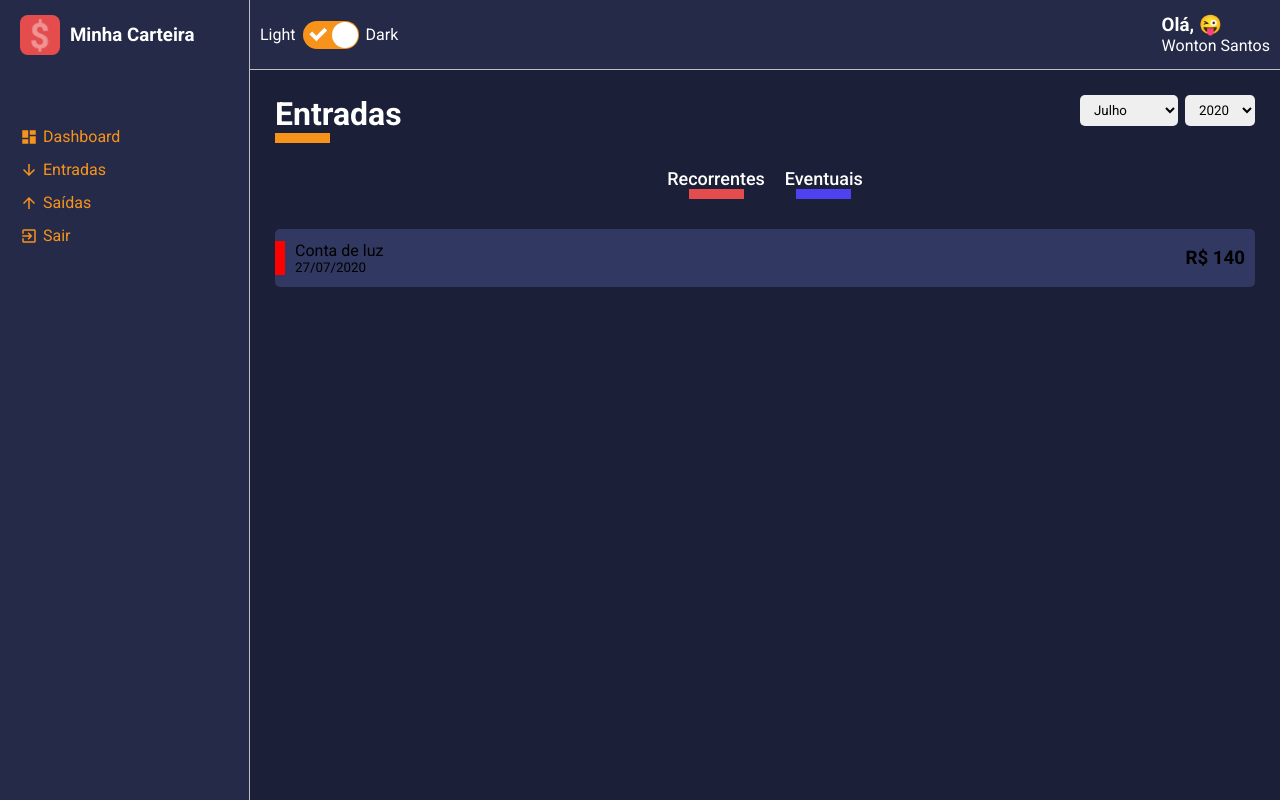
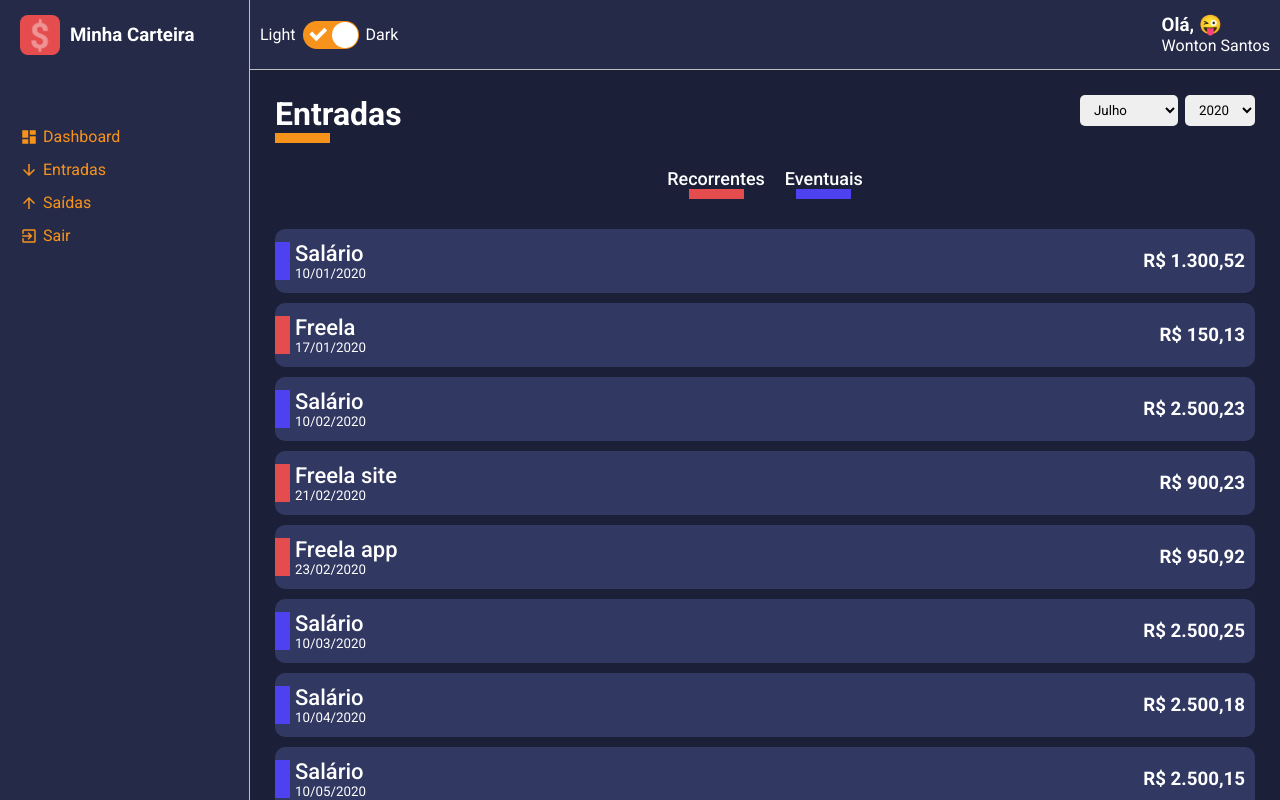
Before and after one commit to uiltonjose/minha-carteira, a React (Create React App) app: page /list/entry-balance in a window 1280 px wide. Built offline with nearby package versions, Linux system fonts and the light colour scheme.

Commit message:
- Using data from JSON file - Formating currency and date

```diff
--- a/src/components/HistoryFinanceCard/styles.ts
+++ b/src/components/HistoryFinanceCard/styles.ts
@@ -8,7 +8,7 @@ export const Container = styled.li`
   background-color: ${(props) => props.theme.colors.tertiary};
 
   list-style: none;
-  border-radius: 5px;
+  border-radius: 10px;
 
   margin: 10px 0;
   padding: 12px 10px;
@@ -16,6 +16,7 @@ export const Container = styled.li`
   display: flex;
   justify-content: space-between;
   align-items: center;
+  color: ${(props) => props.theme.colors.white};
 
   cursor: pointer;
   transition: all 0.3s;
@@ -33,12 +34,17 @@ export const Container = styled.li`
     justify-content: space-between;
     padding-left: 10px;
   }
+
+  > div span {
+    font-size: 22px;
+    font-weight: 500;
+  }
 `;
 
 export const Tag = styled.div<ITagProps>`
   position: absolute;
   left: 0;
-  width: 10px;
+  width: 15px;
   height: 60%;
   background-color: ${(props) => props.color};
 `;
--- a/src/pages/List/index.tsx
+++ b/src/pages/List/index.tsx
@@ -1,9 +1,14 @@
-import React, { useMemo } from "react";
+import React, { useMemo, useState, useEffect } from "react";
 import ContentHeader from "../../components/ContentHeader";
 import HistoryFinanceCard from "../../components/HistoryFinanceCard";
 import SelectInput from "../../components/SelectInput";
 
+import gains from "../../repositories/gains";
+import expenses from "../../repositories/expenses";
+
 import { Container, Content, Filters } from "./styles";
+import formatCurrency from "../../utils/formatCurrency";
+import formatDate from "../../utils/formatDate";
 
 interface IRouteParams {
   match: {
@@ -13,12 +18,28 @@ interface IRouteParams {
   };
 }
 
+interface IData {
+  id: string;
+  title: string;
+  amountFormatted: string;
+  type: string;
+  frequency: string;
+  dateFormatted: string;
+  tagColor: string;
+}
+
 const List: React.FC<IRouteParams> = ({ match }) => {
+  const [data, setData] = useState<IData[]>([]);
+
   const { type } = match.params;
   const contentData = useMemo(() => {
     return type === "entry-balance"
       ? { title: "Entradas", lineColor: "#F7931B" }
       : { title: "Saídas", lineColor: "#E44C4E" };
+  }, [type]);
+
+  const listData = useMemo(() => {
+    return type === "entry-balance" ? gains : expenses;
   }, [type]);
 
   const months = [
@@ -33,9 +54,27 @@ const List: React.FC<IRouteParams> = ({ match }) => {
     { value: 2018, label: 2018 },
   ];
 
+  useEffect(() => {
+    const response = listData.map((item) => {
+      return {
+        id: String(Math.random() * data.length),
+        title: item.description,
+        amountFormatted: formatCurrency(Number(item.amount)),
+        type: item.type,
+        frequency: item.frequency,
+        dateFormatted: formatDate(item.date),
+        tagColor: item.frequency === "recorrente" ? "#4E41F0" : "#E44C4E",
+      };
+    });
+    setData(response);
+  }, []);
+
   return (
     <Container>
-      <ContentHeader title={contentData.title} lineColor={contentData.lineColor}>
+      <ContentHeader
+        title={contentData.title}
+        lineColor={contentData.lineColor}
+      >
         <SelectInput options={months} />
         <SelectInput options={years} />
       </ContentHeader>
@@ -50,12 +89,17 @@ const List: React.FC<IRouteParams> = ({ match }) => {
       </Filters>
 
       <Content>
-        <HistoryFinanceCard
-          title="Conta de luz"
-          subtitle="27/07/2020"
-          amount="R$ 140"
-          tagColor="red"
-        />
+        {data.map((item) => {
+          return (
+            <HistoryFinanceCard
+              key={item.id}
+              title={item.title}
+              subtitle={item.dateFormatted}
+              amount={item.amountFormatted}
+              tagColor={item.tagColor}
+            />
+          );
+        })}
       </Content>
     </Container>
   );
--- /dev/null
+++ b/src/repositories/expenses.ts
@@ -0,0 +1,51 @@
+export default [
+  {"description":"Energia elétrica",      "amount":"150.55","type":"saída","frequency":"recorrente","date":"2020-01-10"},
+  {"description":"Água",                  "amount":"75.55", "type":"saída","frequency":"recorrente","date":"2020-01-15"},
+  {"description": "Telefone",             "amount":"99.99", "type":"saída","frequency":"recorrente","date":"2020-01-23"},
+  {"description":"Plano de Saúde",        "amount":"300.00","type":"saída","frequency":"recorrente","date":"2020-01-23"},
+  {"description":"Compras do mês",        "amount":"625.78","type":"saída","frequency":"recorrente","date":"2020-01-23"},
+  {"description":"Lanche",                "amount":"45.70", "type":"saída","frequency":"eventual",  "date":"2020-01-23"},
+  {"description":"Blusa",                 "amount":"95.70", "type":"saída","frequency":"eventual",  "date":"2020-01-23"},
+  {"description":"Energia elétrica",      "amount":"125.55","type":"saída","frequency":"recorrente","date":"2020-02-10"},
+  {"description":"Água",                  "amount":"90.15", "type":"saída","frequency":"recorrente","date":"2020-02-15"},
+  {"description":"Telefone",              "amount":"99.99", "type":"saída","frequency":"recorrente","date":"2020-02-23"},
+  {"description":"Plano de Saúde",        "amount":"300.00","type":"saída","frequency":"recorrente","date":"2020-02-23"},
+  {"description":"Compras do mês",        "amount":"540.00","type":"saída","frequency":"recorrente","date":"2020-02-25"},
+  {"description":"Parcela do Celular 1/5","amount":"150.99","type":"saída","frequency":"eventual",  "date":"2020-02-26"},
+  {"description":"Cinema",                "amount":"45.00", "type":"saída","frequency":"eventual",  "date":"2020-02-23"},
+  {"description":"Energia elétrica",      "amount":"97.00", "type":"saída","frequency":"recorrente","date":"2020-03-10"},
+  {"description":"Água",                  "amount":"100.10","type":"saída","frequency":"recorrente","date":"2020-03-15"},
+  {"description":"Telefone",              "amount":"99.99", "type":"saída","frequency":"recorrente","date":"2020-03-23"},
+  {"description":"Plano de Saúde",        "amount":"300.00","type":"saída","frequency":"recorrente","date":"2020-03-23"},
+  {"description":"Compras do mês",        "amount":"800.50","type":"saída","frequency":"recorrente","date":"2020-03-17"},
+  {"description":"Parcela do Celular 2/5","amount":"150.99","type":"saída","frequency":"eventual",  "date":"2020-03-18"},
+  {"description":"Troca de Oléo do carro","amount":"90.00", "type":"saída","frequency":"eventual",  "date":"2020-03-23"},
+  {"description":"Energia elétrica",      "amount":"75.99", "type":"saída","frequency":"recorrente","date":"2020-04-10"},
+  {"description":"Água",                  "amount":"80.33", "type":"saída","frequency":"recorrente","date":"2020-04-15"},
+  {"description":"Telefone",              "amount":"99.99", "type":"saída","frequency":"recorrente","date":"2020-04-23"},
+  {"description":"Plano de Saúde",        "amount":"300.00","type":"saída","frequency":"recorrente","date":"2020-04-23"},
+  {"description":"Compras do mês",        "amount":"600.00","type":"saída","frequency":"recorrente","date":"2020-04-25"},
+  {"description":"Parcela do Celular 3/5","amount":"150.99","type":"saída","frequency":"eventual",  "date":"2020-04-26"},
+  {"description":"Ebook de React Js",     "amount":"85.95", "type":"saída","frequency":"eventual",  "date":"2020-04-13"},
+  {"description":"Energia elétrica",      "amount":"125.55","type":"saída","frequency":"recorrente","date":"2020-05-10"},
+  {"description":"Água",                  "amount":"90.15", "type":"saída","frequency":"recorrente","date":"2020-05-15"},
+  {"description":"Telefone",              "amount":"99.99", "type":"saída","frequency":"recorrente","date":"2020-05-23"},
+  {"description":"Plano de Saúde",        "amount":"300.00","type":"saída","frequency":"recorrente","date":"2020-05-23"},
+  {"description":"Compras do mês",        "amount":"540.00","type":"saída","frequency":"recorrente","date":"2020-05-25"},
+  {"description":"Parcela do Celular 4/5","amount":"150.99","type":"saída","frequency":"eventual",  "date":"2020-05-26"},
+  {"description":"Blusa Iron Man",        "amount":"150.00","type":"saída","frequency":"eventual",  "date":"2020-01-23"},
+  {"description":"Energia elétrica",      "amount":"200.00","type":"saída","frequency":"recorrente","date":"2020-06-10"},
+  {"description":"Água",                  "amount":"150.00","type":"saída","frequency":"recorrente","date":"2020-06-15"},
+  {"description":"Telefone",              "amount":"99.99", "type":"saída","frequency":"recorrente","date":"2020-06-23"},
+  {"description":"Plano de Saúde",        "amount":"300.00","type":"saída","frequency":"recorrente","date":"2020-06-23"},
+  {"description":"Compras do mês",        "amount":"559.15","type":"saída","frequency":"recorrente","date":"2020-06-25"},
+  {"description":"Parcela do Celular 5/5","amount":"150.99","type":"saída","frequency":"eventual",  "date":"2020-06-26"},
+  {"description":"Perfume",               "amount":"250.00","type":"saída","frequency":"eventual",  "date":"2020-06-21"},
+  {"description":"Energia elétrica",      "amount":"250.00","type":"saída","frequency":"recorrente","date":"2020-07-10"},
+  {"description":"Água",                  "amount":"90.00", "type":"saída","frequency":"recorrente","date":"2020-07-15"},
+  {"description":"Telefone",              "amount":"99.99", "type":"saída","frequency":"recorrente","date":"2020-07-23"},
+  {"description":"Plano de Saúde",        "amount":"300.00","type":"saída","frequency":"recorrente","date":"2020-07-23"},
+  {"description":"Compras do mês",        "amount":"700.00","type":"saída","frequency":"recorrente","date":"2020-07-25"},
+  {"description":"Cafeteira",             "amount":"250.00","type":"saída","frequency":"eventual",  "date":"2020-07-26"},
+  {"description":"Pizza",                 "amount":"60.00", "type":"saída","frequency":"eventual",  "date":"2020-07-19"}
+]
--- /dev/null
+++ b/src/repositories/gains.ts
@@ -0,0 +1,11 @@
+export default [
+  { "description": "Salário",     "amount": "1300.52", "type": "entrada", "frequency": "recorrente", "date": "2020-01-10" },
+  { "description": "Freela",      "amount": "150.13",  "type": "entrada", "frequency": "eventual",   "date": "2020-01-17" },
+  { "description": "Salário",     "amount": "2500.23", "type": "entrada", "frequency": "recorrente", "date": "2020-02-10" },
+  { "description": "Freela site", "amount": "900.23",  "type": "entrada", "frequency": "eventual",   "date": "2020-02-21" },
+  { "description": "Freela app",  "amount": "950.92",  "type": "entrada", "frequency": "eventual",   "date": "2020-02-23" },
+  { "description": "Salário",     "amount": "2500.25", "type": "entrada", "frequency": "recorrente", "date": "2020-03-10" },
+  { "description": "Salário",     "amount": "2500.18", "type": "entrada", "frequency": "recorrente", "date": "2020-04-10" },
+  { "description": "Salário",     "amount": "2500.15", "type": "entrada", "frequency": "recorrente", "date": "2020-05-10" },
+  { "description": "Salário",     "amount": "2500.12", "type": "entrada", "frequency": "recorrente", "date": "2020-06-10" },
+  { "description": "Salário",     "amount": "2500.00", "type": "entrada", "frequency": "recorrente", "date": "2020-07-10" }]
--- /dev/null
+++ b/src/utils/formatCurrency.ts
@@ -0,0 +1,5 @@
+const formatCurrency = (current: number): string => {
+  return current.toLocaleString("pt-br", { style: "currency", currency: "BRL" });
+};
+
+export default formatCurrency;
--- /dev/null
+++ b/src/utils/formatDate.ts
@@ -0,0 +1,16 @@
+const formatDate = (date: string): string => {
+  const dateFormatted = new Date(date);
+  const day =
+    dateFormatted.getDate() > 9
+      ? dateFormatted.getDate()
+      : `0${dateFormatted.getDate()}`;
+  const month =
+    dateFormatted.getMonth() + 1 > 9
+      ? dateFormatted.getMonth() + 1
+      : `0${dateFormatted.getMonth() + 1}`;
+  const year = dateFormatted.getFullYear();
+
+  return `${day}/${month}/${year}`;
+};
+
+export default formatDate;
```
Also changed, not shown: 1 other file (tests, documents, lock files or other folders).
